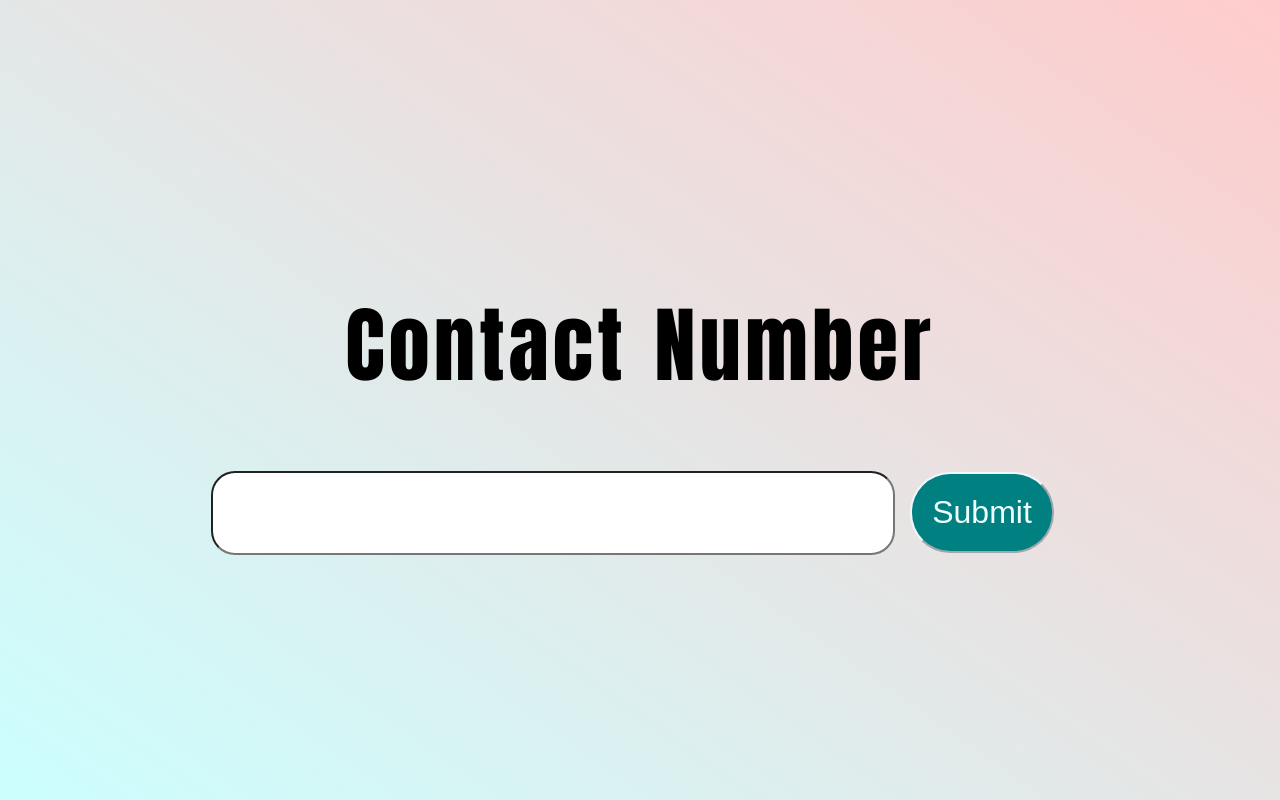
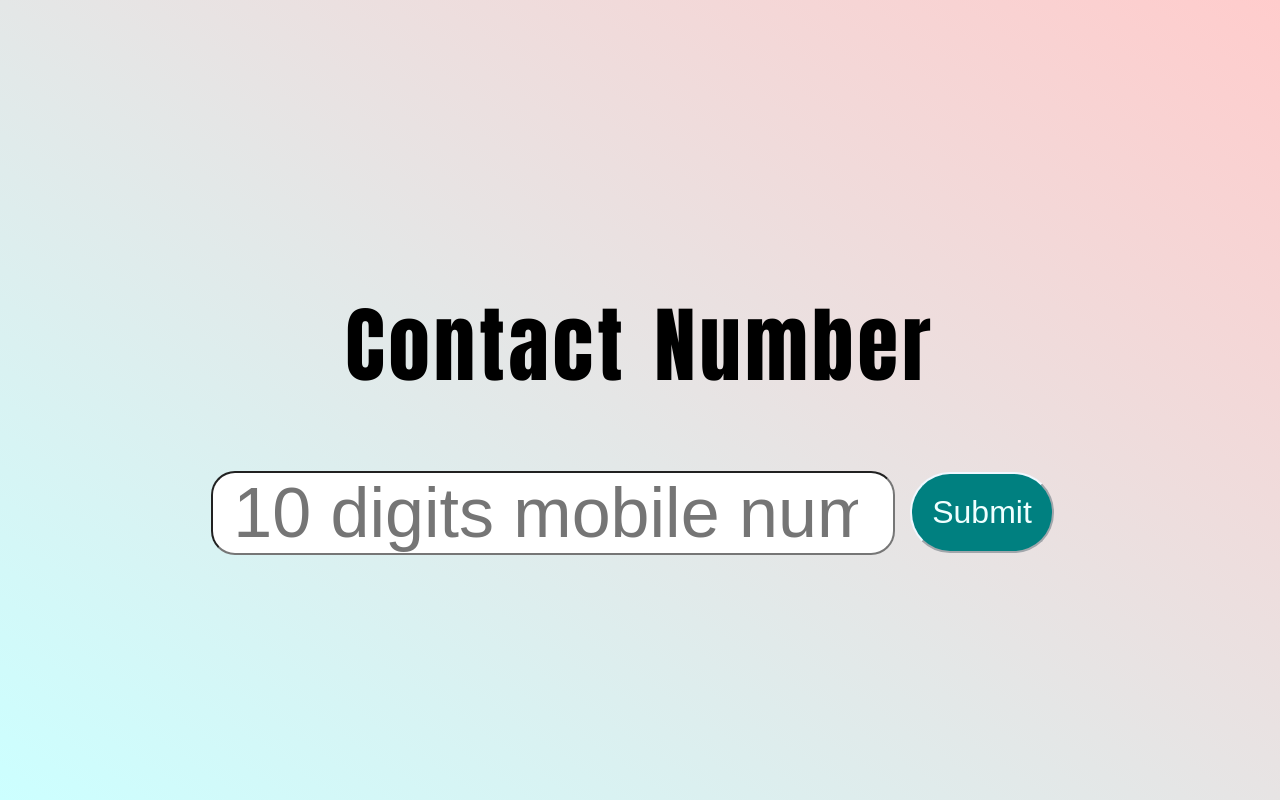
Before and after one commit to Angad-Godara/Zorg-Health, a React (Create React App) app: page /contact in a window 1280 px wide. Built offline with nearby package versions, Linux system fonts and the light colour scheme; a web font is replaced by a local one.

Commit message:
almost done

```diff
--- a/src/Contact.js
+++ b/src/Contact.js
@@ -15,6 +15,7 @@ class Contact extends Component{
                     name="mob_no"
                     id="mob_no"
                     onChange={this.props.onNumberChange}
+                    placeholder='10 digits mobile number'
                 ></input>
                 <Link to={this.props.mob_no.length === 10 && '/thanks'} className='link' style={{ textDecoration: 'none' }}>
                 <button type=''
```
